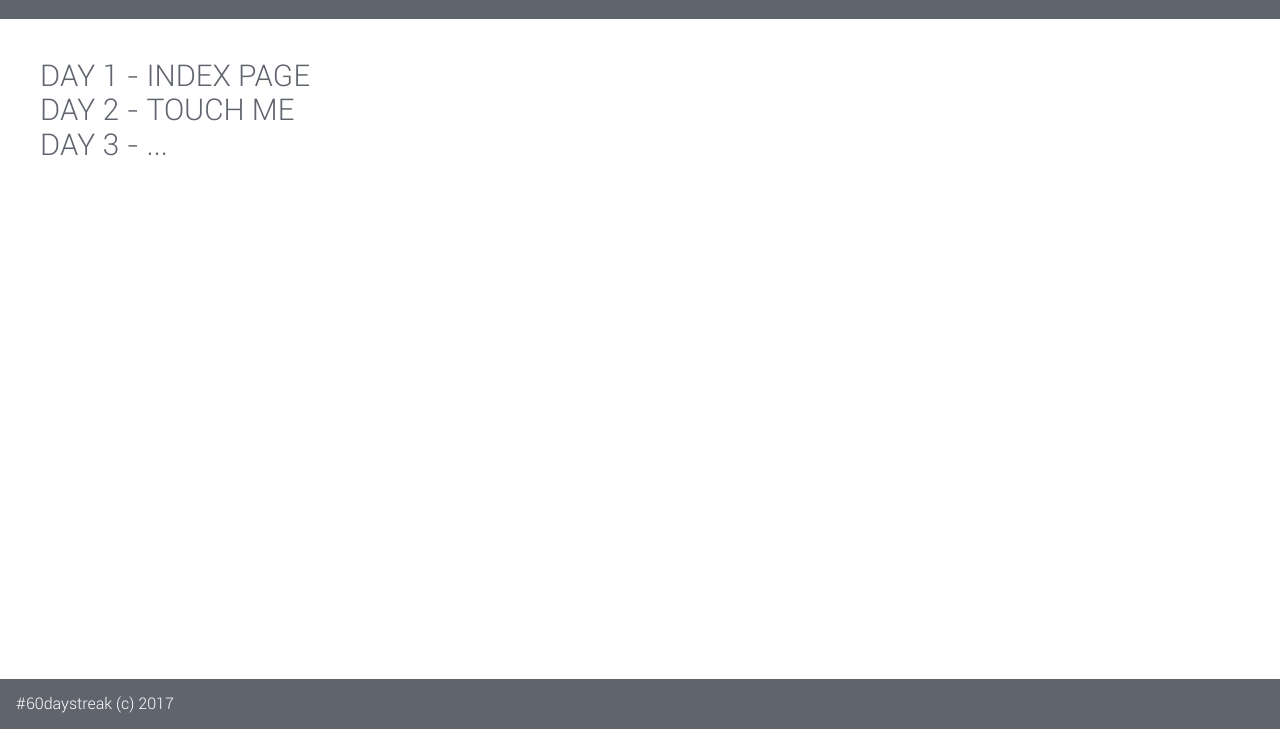
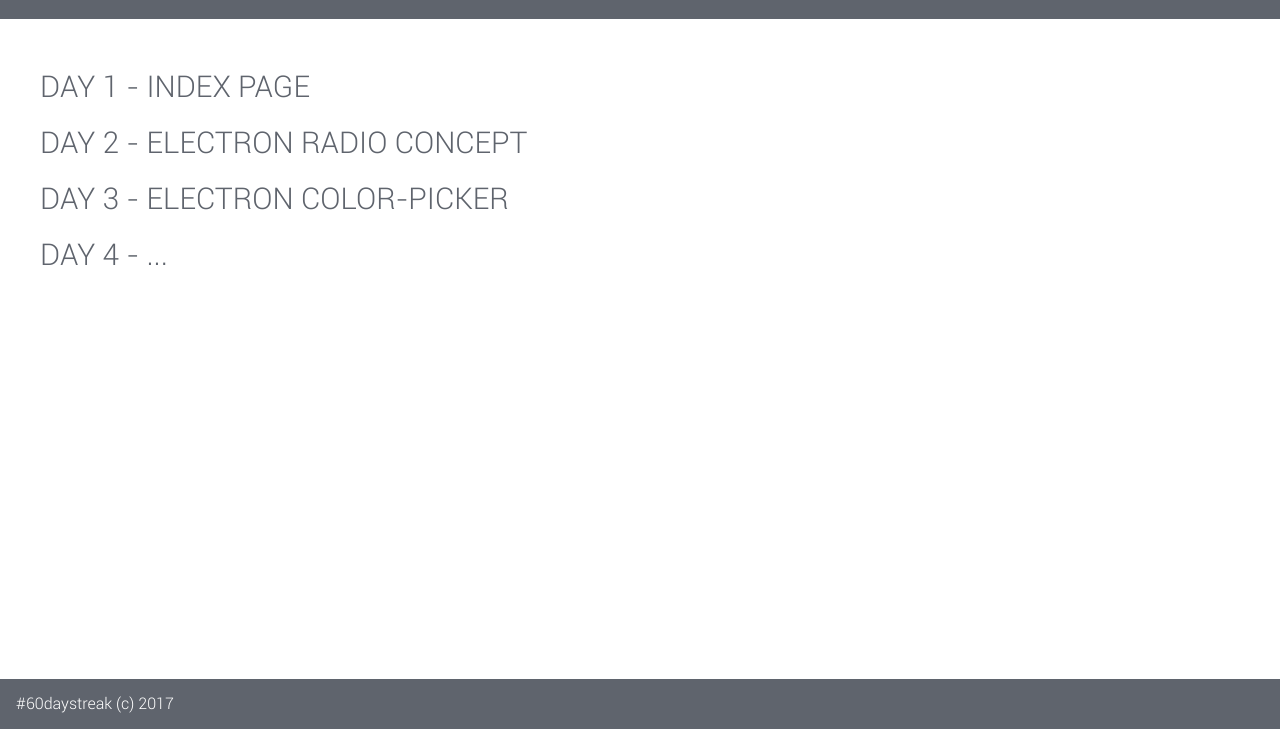
Before and after one commit to nlld/60daystreak, a plain HTML site: page day1/index.html in a window 1280 px wide. Shown: the part 71-800 px from the top of the page. Drawn offline with nearby package versions, Linux system fonts and the light colour scheme.

Commit message:
+new day

```diff
--- a/day1/index.html
+++ b/day1/index.html
@@ -27,8 +27,9 @@
 
 <ul class="cont">
 		<li><a href="index.html">day 1 - index page</a></li>
-		<li><a href="#">day 2 - touch me</a></li>
-		<li><a href="#">day 3 - ...</a></li>
+		<li><a target="_blank" href="https://github.com/nlld/minimalradio">day 2 - electron radio concept</a></li>
+		<li><a href="../day3/index.html">day 3 - electron color-picker</a></li>
+		<li><a href="#">day 4 - ...</a></li>
 	<!--	<li>4</li>
 		<li>5</li> -->
 	</ul>
--- a/day1/style.css
+++ b/day1/style.css
@@ -42,6 +42,10 @@ ul,a {
 
 }
 
+ul {
+	    line-height: 56px;
+}
+
 .floatright{
 	display: inline-block;
 	position: relative;
```
Also changed, not shown: day2/script.js (deleted), day2/style.css (deleted), day2/touchme.html (deleted).
